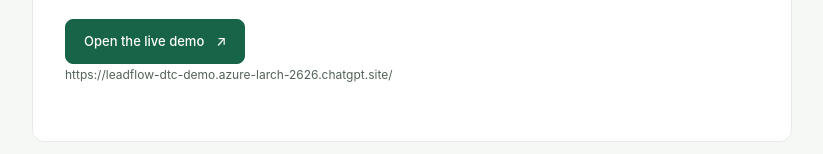
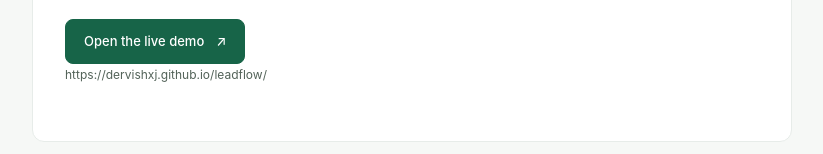
Before and after one commit to dervishxj/leadflow, a plain HTML site: page dist/case-study/index.html in a window 1280 px wide. Shown: the part 8312-8466 px from the top of the page, without its empty margins (228-1051 px from the left). Drawn offline with Linux system fonts and the light colour scheme.

Commit message:
Point links to GitHub Pages

```diff
--- a/dist/case-study/index.html
+++ b/dist/case-study/index.html
@@ -22,6 +22,6 @@
   <section class="cs-section" id="pilot" aria-labelledby="pilot-heading"><div class="cs-section-head"><span class="cs-number">06</span><h2 id="pilot-heading">How I&#39;d test it</h2></div><p>For a first pilot, I would ask an online coordinator, a store advisor, and a supervisor to walk through the same appointment handoff using their current tools and the prototype. Check whether the receiver can identify the owner, promised appointment, and next action without asking the sender. Use their current handoffs as a baseline before testing acceptance time and overdue follow-ups.</p><p class="cs-lead-in">Three metrics I would track:</p><ul class="cs-points"><li>Median time from handoff sent to handoff accepted</li><li>Share of active leads with no next step</li><li>Overdue tasks per salesperson</li></ul></section>
   <section class="cs-section" id="limits" aria-labelledby="limits-heading"><div class="cs-section-head"><span class="cs-number">07</span><h2 id="limits-heading">What this is — and isn&#39;t</h2></div><ul class="cs-points"><li>Prototype with fictional data; actions are stored only in the browser.</li><li>Not connected to a real CRM, DMS, or service records.</li><li>The workflow rules are untested with real sales teams. The evidence so far is public job postings, not interviews.</li></ul></section>
   <section class="cs-section" id="how-i-built-it" aria-labelledby="how-i-built-it-heading"><div class="cs-section-head"><span class="cs-number">08</span><h2 id="how-i-built-it-heading">How I built it</h2></div><p>I defined the ownership rules and the edge cases. ChatGPT built the first clickable prototype, and Codex implemented the fixes and the Excel import. The goal was to test workflow rules with something clickable, not to ship production code.</p><p>I started with the ownership question: who is responsible before and after acceptance? I then built the demo around one Saturday test drive, and added the supervisor’s exception view and the spreadsheet import. Reviewing the demo data role by role exposed leads marked as test-driven or closed that had no owner. That became a rule: the unassigned pool only holds early-stage leads.</p></section>
-  <section class="cs-section cs-try" id="try-it" aria-labelledby="try-it-heading"><div class="cs-section-head"><span class="cs-number">09</span><h2 id="try-it-heading">Try it in 5 minutes</h2></div><ol class="cs-route"><li>Click 重置演示 (reset demo) at the bottom right to start from a clean state.</li><li>As 林悦 (online sales), open 陈女士 (Ms. Chen) and hand her over to 周辰 (store advisor).</li><li>Switch to 周辰 and accept — the context and task arrive with her.</li><li>Click + 1 天 (+1 day), then switch to 沈知行 (supervisor) to see timeouts on the dashboard.</li><li>Open 从 Excel 导入 (import from Excel) → 载入演示示例 (load sample) to see validation and duplicate detection.</li></ol><p class="cs-try-note">The demo interface is in Chinese; role and button names are translated above.</p><a class="cs-button cs-primary" href="../">Open the live demo <span aria-hidden="true">↗</span></a><p class="cs-url">https://leadflow-dtc-demo.azure-larch-2626.chatgpt.site/</p></section>
+  <section class="cs-section cs-try" id="try-it" aria-labelledby="try-it-heading"><div class="cs-section-head"><span class="cs-number">09</span><h2 id="try-it-heading">Try it in 5 minutes</h2></div><ol class="cs-route"><li>Click 重置演示 (reset demo) at the bottom right to start from a clean state.</li><li>As 林悦 (online sales), open 陈女士 (Ms. Chen) and hand her over to 周辰 (store advisor).</li><li>Switch to 周辰 and accept — the context and task arrive with her.</li><li>Click + 1 天 (+1 day), then switch to 沈知行 (supervisor) to see timeouts on the dashboard.</li><li>Open 从 Excel 导入 (import from Excel) → 载入演示示例 (load sample) to see validation and duplicate detection.</li></ol><p class="cs-try-note">The demo interface is in Chinese; role and button names are translated above.</p><a class="cs-button cs-primary" href="../">Open the live demo <span aria-hidden="true">↗</span></a><p class="cs-url">https://dervishxj.github.io/leadflow/</p></section>
  </main><footer class="cs-footer"><span>LeadFlow / Case study</span><a href="../">Back to the demo <span aria-hidden="true">↗</span></a></footer></div><script type="module" src="./page.mjs"></script></body>
 </html>
--- a/dist/caseStudyContent.mjs
+++ b/dist/caseStudyContent.mjs
@@ -2,7 +2,7 @@
 // Update the portfolio copy, citations and media paths here.
 // Paths are relative so the site works on any static host, including sub-paths.
 // demo is used from /case-study/; caseStudy is used from the demo root. demoUrl is printed for PDF/print readers.
-export const caseStudyLinks={demo:'../',caseStudy:'case-study/',demoFooterLabel:'Case study →',demoUrl:'https://leadflow-dtc-demo.azure-larch-2626.chatgpt.site/'};
+export const caseStudyLinks={demo:'../',caseStudy:'case-study/',demoFooterLabel:'Case study →',demoUrl:'https://dervishxj.github.io/leadflow/'};
 export const caseStudyContent={en:{
  language:'en',pageTitle:'LeadFlow — Product case study',brand:'LeadFlow',navLabel:'Case study',backLabel:'Back to the demo',
  sectionLabel:'Case study sections',
```
Also changed, not shown: 1 other file.
